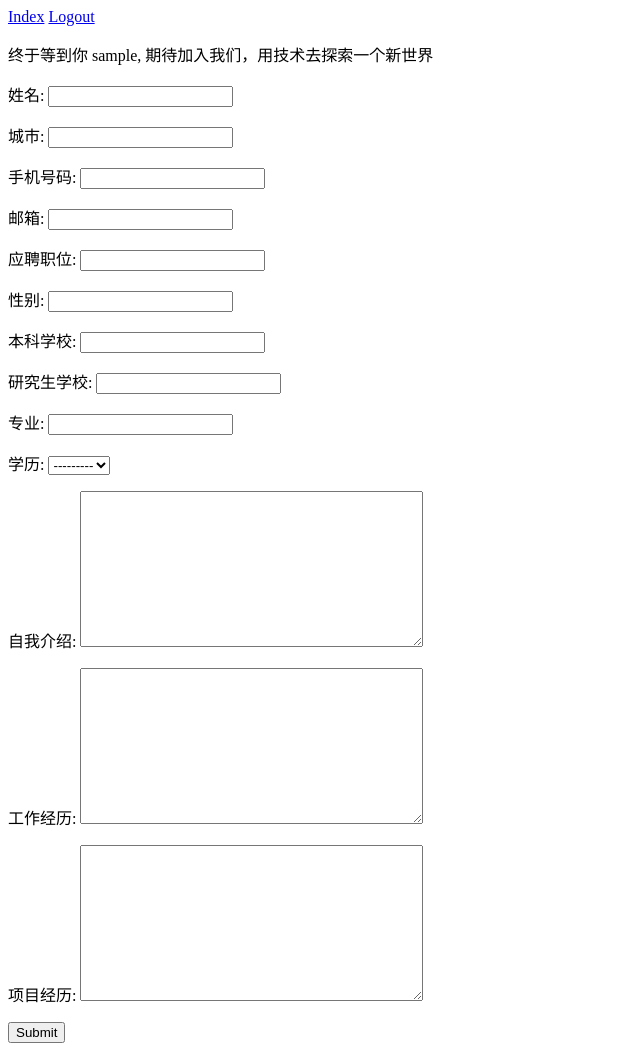
After one commit to Kunkgg/GeekTimeDjango, a Django app: page /resume/add/ in a window 1280 px wide. The commit adds this page. Shown: the whole page, without its empty margins (0-640 px from the left). Run offline with Django 4.2, Linux system fonts and the light colour scheme; the visitor is signed in with stand-in values (Sample User, id 1).

Commit message:
候选人在线投递简历

```diff
--- a/jobs/models.py
+++ b/jobs/models.py
@@ -47,3 +47,38 @@ class Job(models.Model):
     creator = models.ForeignKey(User, null=True, verbose_name='创建人', on_delete=models.SET_NULL)
     created_date = models.DateTimeField(verbose_name='创建时间', default=datetime.now)
     modified_date = models.DateTimeField(verbose_name='创建时间', default=datetime.now)
+
+
+class Resume(models.Model):
+    # Translators: 简历实体的翻译
+    username = models.CharField(max_length=255, verbose_name='姓名')
+    applicant = models.ForeignKey(User, verbose_name="申请人", null=True, on_delete=models.SET_NULL)
+    city = models.CharField(max_length=255, verbose_name='城市')
+    phone = models.CharField(max_length=255, verbose_name='手机号码')
+    email = models.EmailField(max_length=255, blank=True, verbose_name='邮箱')
+    apply_position = models.CharField(max_length=255, blank=True, verbose_name='应聘职位')
+    born_address = models.CharField(max_length=255, blank=True, verbose_name='生源地')
+    gender = models.CharField(max_length=255, blank=True, verbose_name='性别')
+    # picture = models.ImageField(upload_to='images/', blank=True, verbose_name='个人照片')
+    # attachment = models.FileField(upload_to='files/', blank=True, verbose_name='简历附件')
+
+    # 学校与学历信息
+    bachelor_school = models.CharField(max_length=255, blank=True, verbose_name='本科学校')
+    master_school = models.CharField(max_length=255, blank=True, verbose_name='研究生学校')
+    doctor_school = models.CharField(max_length=255, blank=True, verbose_name='博士生学校')
+    major = models.CharField(max_length=255, blank=True, verbose_name='专业')
+    degree = models.CharField(max_length=255, choices=DEGREE_TYPE, blank=True, verbose_name='学历')
+    created_date = models.DateTimeField(verbose_name="创建日期", default=datetime.now)
+    modified_date = models.DateTimeField(verbose_name="修改日期", auto_now=True)
+
+    # 候选人自我介绍，工作经历，项目经历
+    candidate_introduction = models.TextField(max_length=1024, blank=True, verbose_name='自我介绍')
+    work_experience = models.TextField(max_length=1024, blank=True, verbose_name='工作经历')
+    project_experience = models.TextField(max_length=1024, blank=True, verbose_name='项目经历')
+
+    class Meta:
+        verbose_name = '简历'
+        verbose_name_plural = '简历列表'
+
+    def __str__(self):
+        return self.username
--- a/jobs/templates/jobs/base.html
+++ b/jobs/templates/jobs/base.html
@@ -8,13 +8,14 @@
 </head>
 <body>
     <nav>
+        <a href="/">Index</a>
         {% if user.is_authenticated %}
             <a href="/accounts/logout">Logout</a>
         {% else %}
             <a href="/accounts/login">Login</a>
         {% endif %}
         {% if user.is_authenticated %}
-            <p>终于等到你 {{ username }}, 期待加入我们，用技术去探索一个新世界</p>
+            <p>终于等到你 {{ user.username }}, 期待加入我们，用技术去探索一个新世界</p>
         {% else %}
             <br>欢迎你，期待加入我们，登陆后可以提交简历.<br>
         {% endif %}
--- a/jobs/templates/jobs/job_detail.html
+++ b/jobs/templates/jobs/job_detail.html
@@ -7,4 +7,5 @@
 <p>{{ job.job_responsibility }}</p>
 <h4>职位要求</h4>
 <p>{{ job.job_requirement }}</p>
+<input type="button" value="申请" onclick="location.href='/resume/add/?apply_position={{job.job_name}}&city={{job.job_city}}'"/>
 {% endblock %}
--- /dev/null
+++ b/jobs/templates/jobs/resume_form.html
@@ -0,0 +1,7 @@
+{% extends 'jobs/base.html' %}
+{% block content %}
+    <form method="post">{% csrf_token %}
+        {{ form.as_p }}
+        <input type="submit" value="Submit">
+    </form>
+{% endblock %}
--- a/jobs/urls.py
+++ b/jobs/urls.py
@@ -1,5 +1,6 @@
 
 from .views import job_list, job_detail
+from .views import ResumeCreateView
 from django.urls import path, re_path
 
 urlpatterns = [
--- a/jobs/views.py
+++ b/jobs/views.py
@@ -1,10 +1,15 @@
 import logging
 
 from django.shortcuts import render
+from django.views import generic
+from django.contrib.auth.mixins import LoginRequiredMixin
+from django.http import HttpResponseRedirect
 
-from .models import Job
+
+from .models import Job, Resume
 from .models import JobTypes
 from .models import Cities
+from .forms import ResumeForm
 
 LOG = logging.getLogger()
 
@@ -16,7 +21,6 @@ def job_list(request):
         job.job_city = Cities[job.job_city][1]
     context = {
         'jobs': jobs,
-        'username': request.user.username,
     }
     return render(request, 'jobs/job_list.html', context)
 
@@ -27,8 +31,31 @@ def job_detail(request, job_id):
     job.job_city = Cities[job.job_city][1]
     context = {
         'job': job,
-        'username': request.user.username,
     }
 
     LOG.info(f"request method: {request.method}, path: {request.path}")
     return render(request, 'jobs/job_detail.html', context)
+
+
+class ResumeCreateView(LoginRequiredMixin, generic.edit.CreateView):
+    """    简历职位页面  """
+    template_name = 'resume_form.html'
+    success_url = '/jobs/joblist/'
+    model = Resume
+    fields = ["username", "city", "phone",
+        "email", "apply_position", "gender",
+        "bachelor_school", "master_school", "major", "degree",
+        "candidate_introduction", "work_experience", "project_experience"]
+
+    ### 从 URL 请求参数带入默认值
+    def get_initial(self):
+        initial = {}
+        for x in self.request.GET:
+            initial[x] = self.request.GET[x]
+        return initial
+
+    def form_valid(self, form):
+        self.object = form.save(commit=False)
+        self.object.applicant = self.request.user
+        self.object.save()
+        return HttpResponseRedirect(self.success_url)
--- a/recruitment/urls.py
+++ b/recruitment/urls.py
@@ -22,6 +22,7 @@ admin.site.site_title = '匠果科技招聘系统'
 
 urlpatterns = [
     path('', jobs_views.job_list),
+    path('resume/add/', jobs_views.ResumeCreateView.as_view(), name='resume_add'),
     path('grappelli/', include('grappelli.urls')),
     path('accounts/', include('registration.backends.simple.urls')),
     path('admin/', admin.site.urls),
```
Also changed, not shown: jobs/admin.py (+26 -1 lines), jobs/forms.py (added, +13 -0 lines), jobs/migrations/0002_resume.py (added), readme.md.
